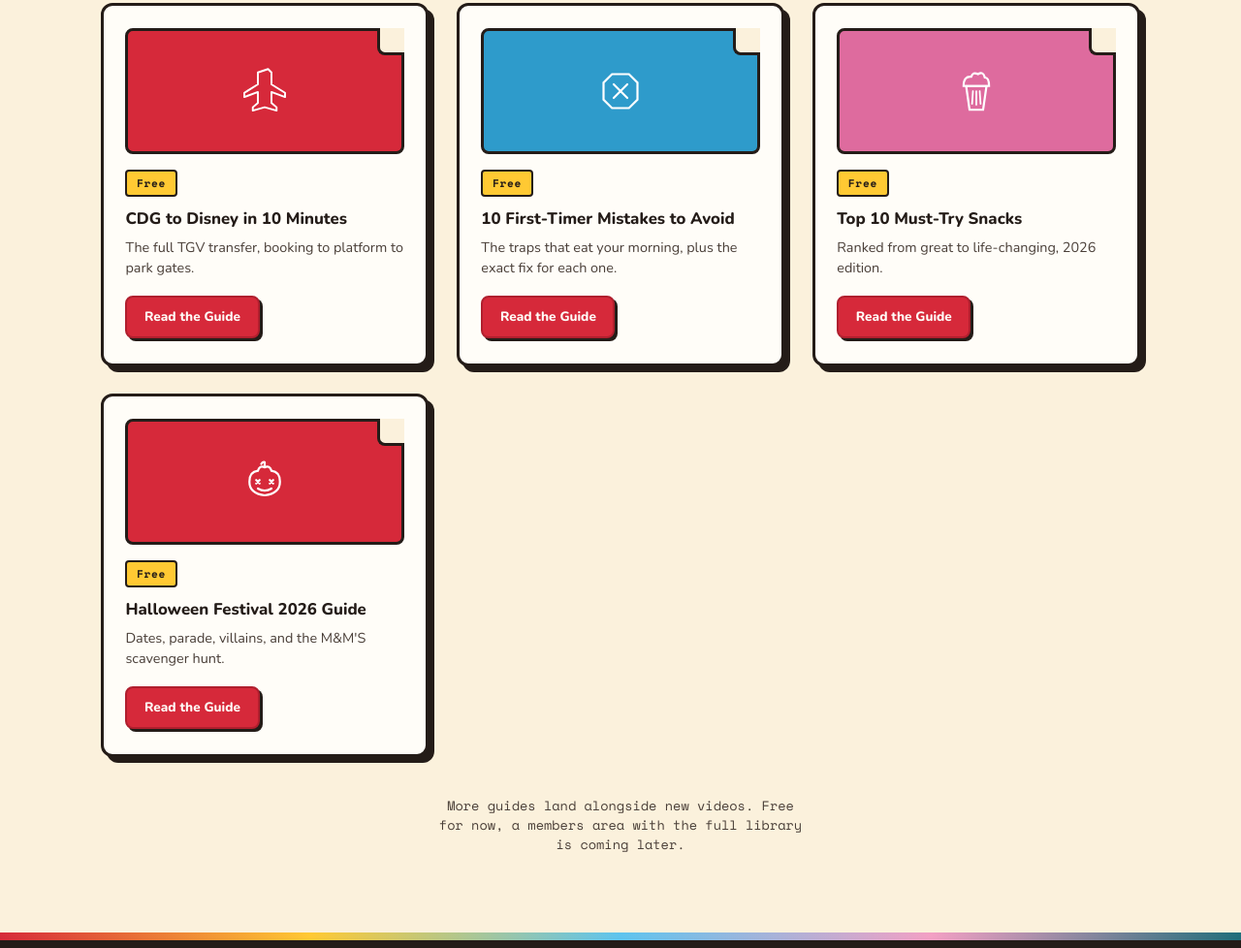
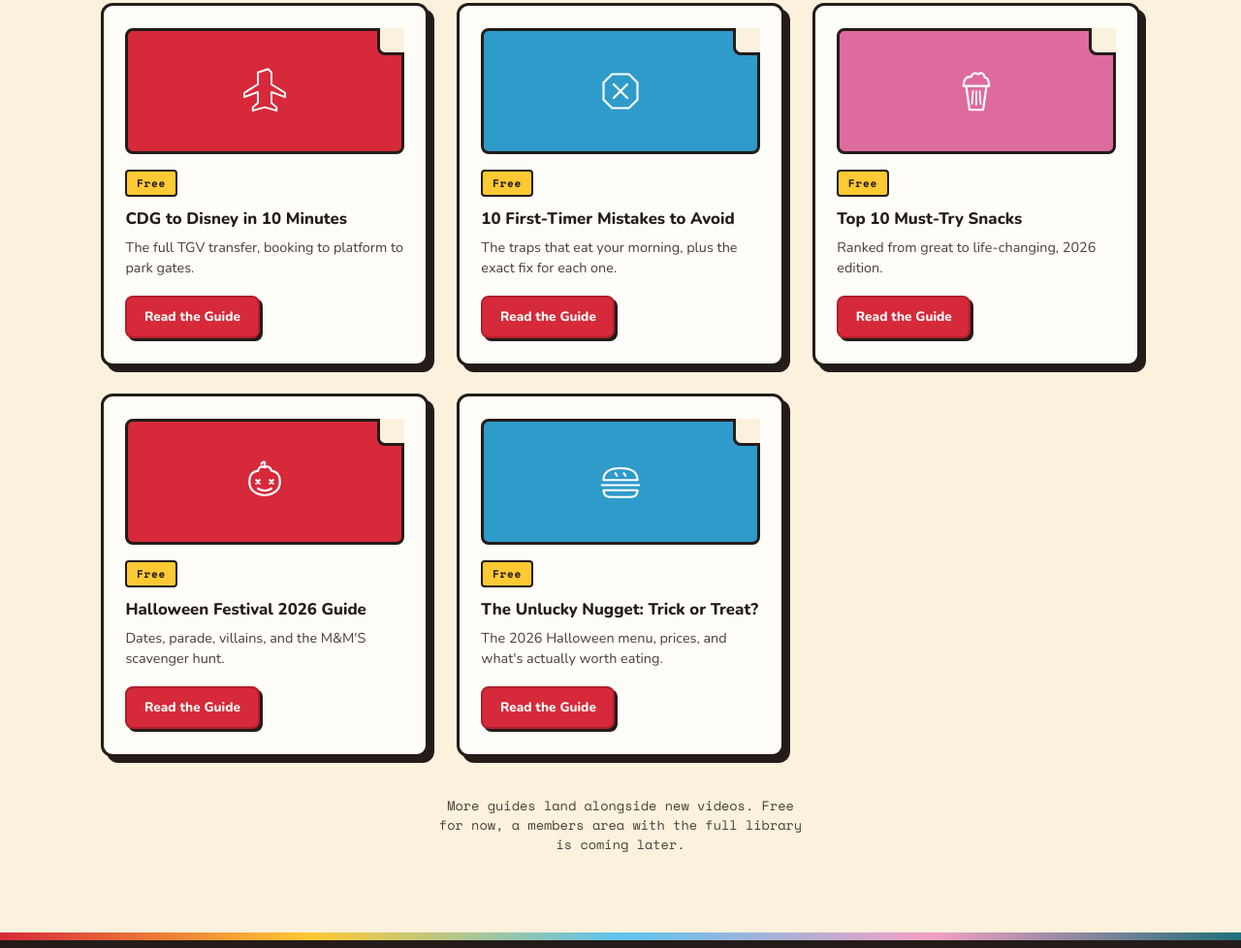
Before and after one commit to laurenlanddlp/laurenland-dlp, a plain HTML site: page guides.html in a window 1280 px wide. Shown: the part 431-1409 px from the top of the page at 97% size. Drawn offline with nearby package versions, Linux system fonts and the light colour scheme.

Commit message:
Add files via upload

```diff
--- a/guides.html
+++ b/guides.html
@@ -120,6 +120,22 @@
       <a class="btn btn--primary btn--small" href="guide-halloween-festival.html">Read the Guide</a>
     </article>
 
+    <article class="guide-card reveal">
+      <div class="guide-card__cover guide-card__cover--2">
+        <span class="guide-card__fold"></span>
+        <svg class="guide-card__icon" viewBox="0 0 64 64" fill="none" xmlns="http://www.w3.org/2000/svg">
+          <path d="M12 30 Q12 16 32 16 Q52 16 52 30 Z" stroke="#fff" stroke-width="2.5" stroke-linejoin="round"/>
+          <path d="M10 36 L54 36" stroke="#fff" stroke-width="2.5" stroke-linecap="round"/>
+          <path d="M12 42 L52 42 Q52 50 44 50 L20 50 Q12 50 12 42 Z" stroke="#fff" stroke-width="2.5" stroke-linejoin="round"/>
+          <path d="M26 22 L28 25 M36 22 L38 25" stroke="#fff" stroke-width="2.5" stroke-linecap="round"/>
+        </svg>
+      </div>
+      <span class="badge badge--free">Free</span>
+      <h3>The Unlucky Nugget: Trick or Treat?</h3>
+      <p>The 2026 Halloween menu, prices, and what's actually worth eating.</p>
+      <a class="btn btn--primary btn--small" href="guide-unlucky-nugget.html">Read the Guide</a>
+    </article>
+
   </div>
 
   <p class="guides__note">More guides land alongside new videos. Free for now, a members area with the full library is coming later.</p>
```
Also changed, not shown: guide-halloween-festival.html (+5 -1 lines), sitemap.xml (+8 -2 lines).
